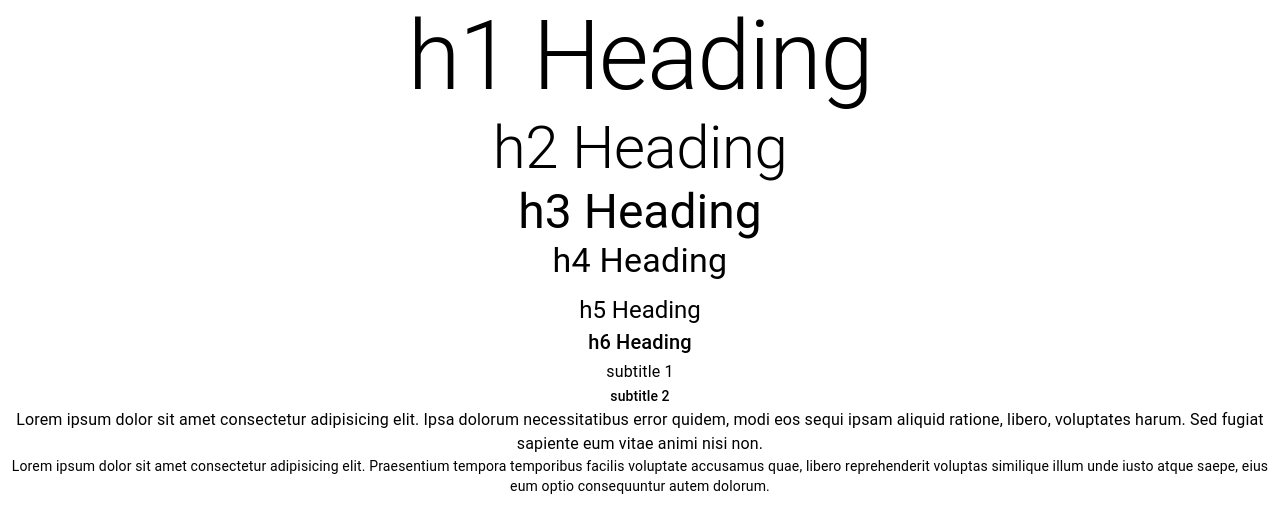
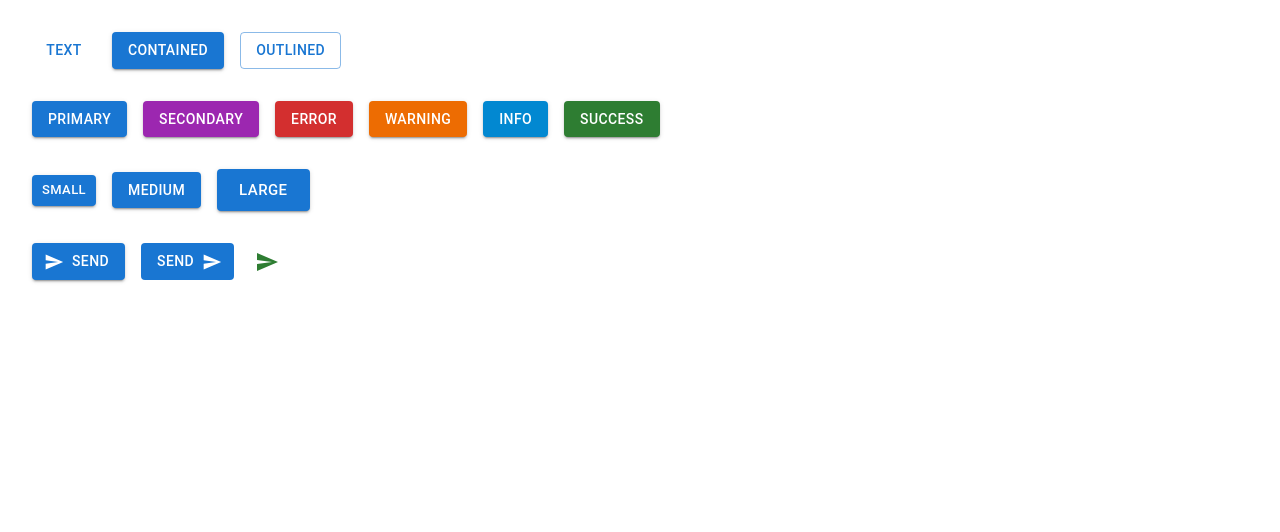
Before and after one commit to vapinedo/React-MUI, a React (Create React App) app: page / in a window 1280 px wide. Shown: the top 532 px of the page. Built offline with nearby package versions, Linux system fonts and the light colour scheme.

Commit message:
4 - Button

```diff
--- a/package.json
+++ b/package.json
@@ -5,6 +5,7 @@
   "dependencies": {
     "@emotion/react": "^11.11.1",
     "@emotion/styled": "^11.11.0",
+    "@mui/icons-material": "^5.14.0",
     "@mui/material": "^5.14.0",
     "@testing-library/jest-dom": "^5.16.5",
     "@testing-library/react": "^13.4.0",
--- a/src/App.css
+++ b/src/App.css
@@ -1,5 +1,5 @@
 .App {
-  text-align: center;
+  padding: 2rem;
 }
 
 .App-logo {
--- a/src/App.tsx
+++ b/src/App.tsx
@@ -1,10 +1,12 @@
 import './App.css';
+import MuiButton from './components/MuiButton';
 import MuiTypography from './components/MuiTypography';
 
 function App() {
   return (
     <div className="App">
-      <MuiTypography />
+      {/* <MuiTypography /> */}
+      <MuiButton />
     </div>
   );
 }
--- /dev/null
+++ b/src/components/MuiButton.tsx
@@ -0,0 +1,40 @@
+import React from "react";
+import SendIcon from "@mui/icons-material/Send";
+import { Button, Stack, IconButton } from "@mui/material";
+
+const MuiButton = () => {
+  return (
+    <Stack spacing={4}>
+      <Stack spacing={2} direction="row">
+        <Button variant="text" href="https://google.com" target="blank">Text</Button>
+        <Button variant="contained">Contained</Button>
+        <Button variant="outlined">Outlined</Button>
+      </Stack>
+
+      <Stack spacing={2} direction="row">
+        <Button variant="contained" color="primary">Primary</Button>
+        <Button variant="contained" color="secondary">Secondary</Button>
+        <Button variant="contained" color="error">Error</Button>
+        <Button variant="contained" color="warning">Warning</Button>
+        <Button variant="contained" color="info">Info</Button>
+        <Button variant="contained" color="success">Success</Button>
+      </Stack>
+
+      <Stack display="block" spacing={2} direction="row">
+        <Button variant="contained" size="small">Small</Button>
+        <Button variant="contained" size="medium">Medium</Button>
+        <Button variant="contained" size="large">Large</Button>
+      </Stack>
+
+      <Stack spacing={2} direction="row">
+        <Button variant="contained" startIcon={<SendIcon />} disableRipple onClick={() => alert("Clicked")}>Send</Button>
+        <Button variant="contained" endIcon={<SendIcon />} disableElevation>Send</Button>
+        <IconButton aria-label="send" color="success" size="small">
+          <SendIcon></SendIcon>
+        </IconButton>
+      </Stack>
+    </Stack>
+  );
+};
+
+export default MuiButton;
```
Also changed, not shown: 1 other file (tests, documents, lock files or other folders).
